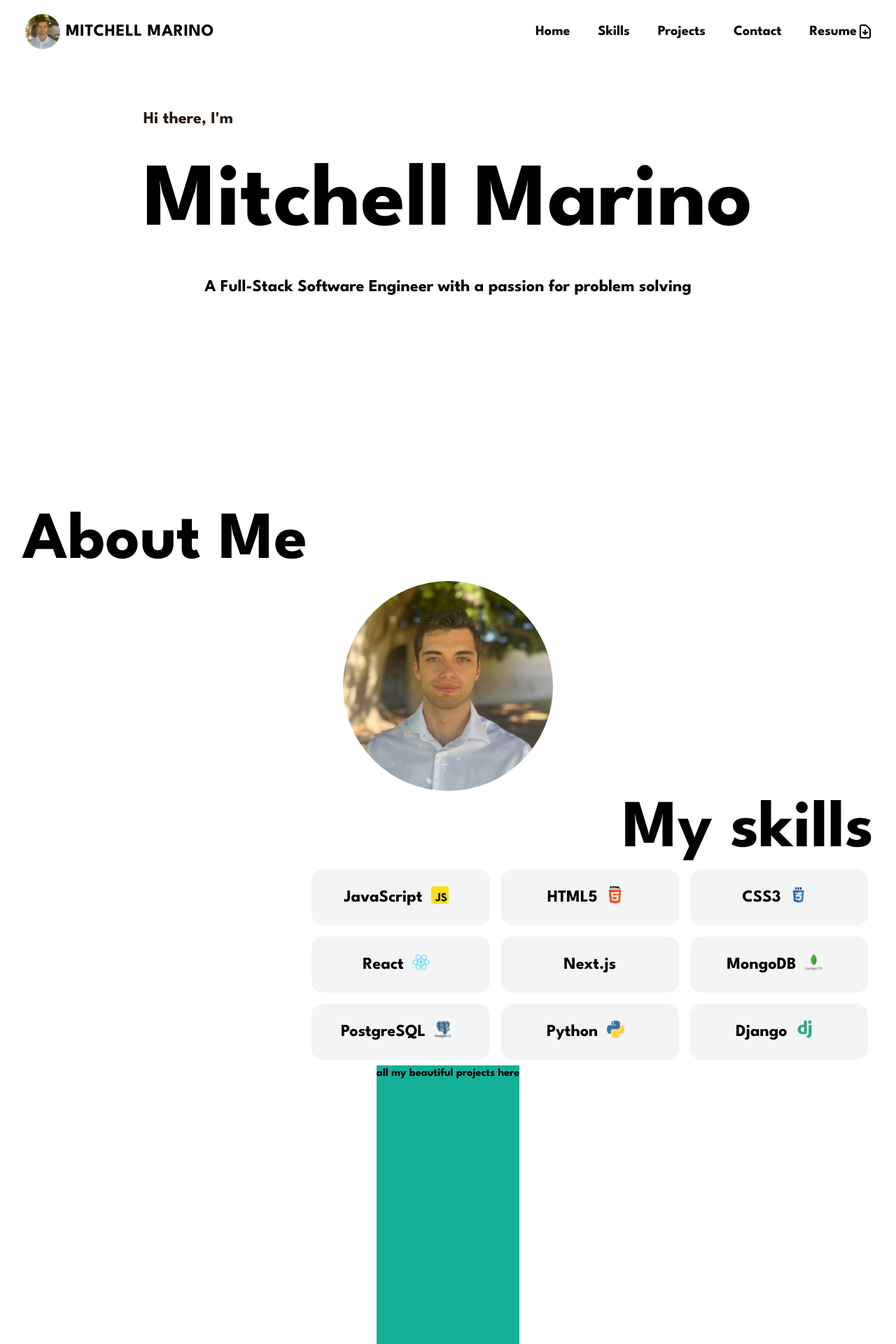
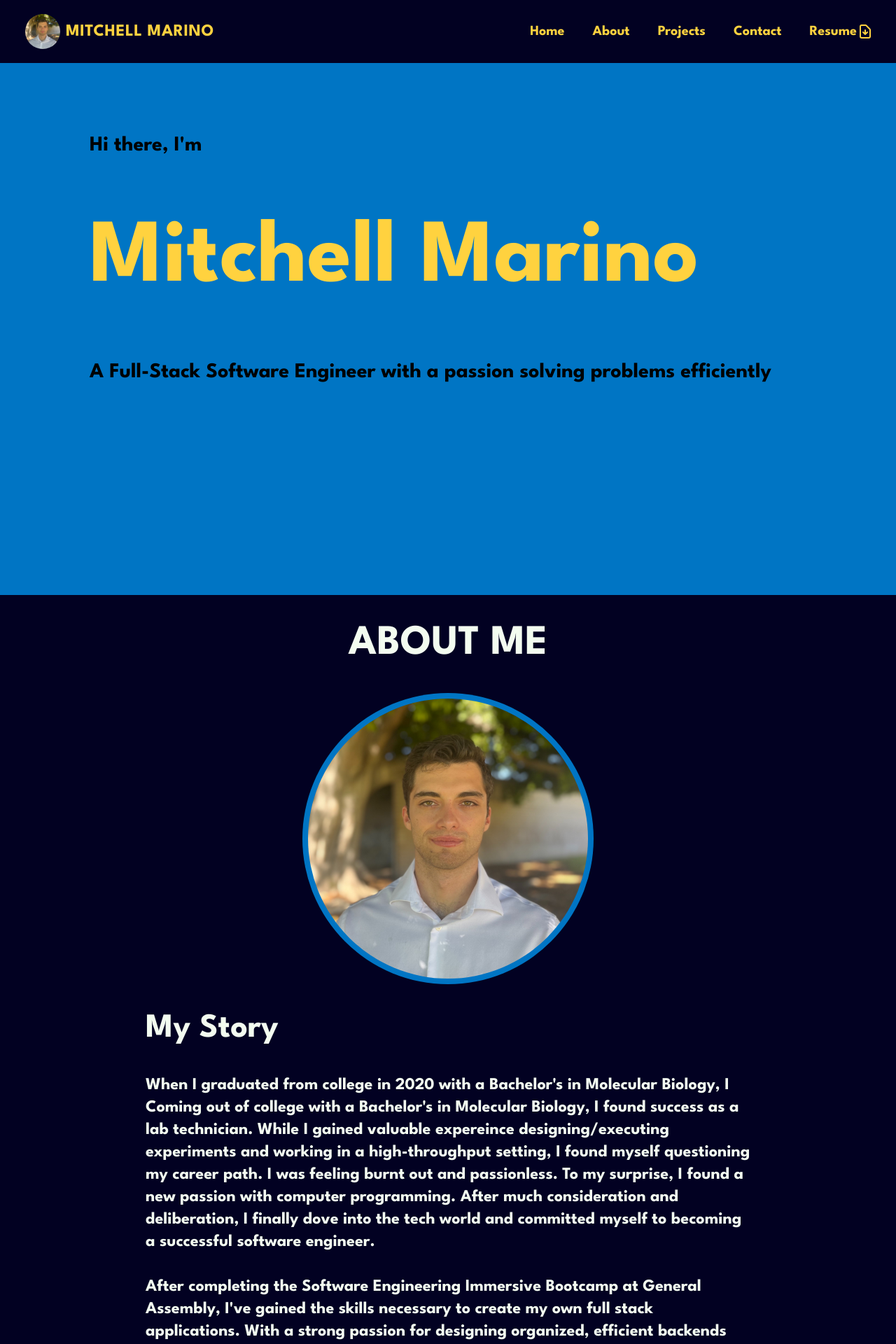
Before and after one commit to mitchdmarino/portfolio, a Next.js app: page / in a window 1280 px wide. Shown: the top 1920 px of the page at 70% size. Built offline with nearby package versions, Linux system fonts and the light colour scheme.

Commit message:
projects skeleton built

```diff
--- a/components/navbar.jsx
+++ b/components/navbar.jsx
@@ -12,7 +12,7 @@ export default function Navbar() {
 
   return (
     <>
-      <nav className='flex items-center flex-wrap p-3 text-xl'>
+      <nav className='flex items-center flex-wrap p-3 text-xl bg-[#020122]'>
         <Link href='/'>
           <a className='inline-flex items-center p-2 mx-4 '>
           <Image
@@ -27,13 +27,13 @@ export default function Navbar() {
                   border-radius: 50%;
                 }
               `}</style>
-            <span className='text-2xl ml-2 text-black font-bold uppercase tracking-wide'>
+            <span className='text-2xl ml-2 text-[#FFD23F] font-bold uppercase tracking-wide'>
               Mitchell Marino
             </span>
           </a>
         </Link>
         <button
-          className=' inline-flex p-3  rounded lg:hidden text-black ml-auto hover:text-[#2F4858] outline-none'
+          className=' inline-flex p-3  rounded lg:hidden text-[#FFD23F] ml-auto hover:text-[#F3FCF0] outline-none'
           onClick={handleClick}
         >
           <svg
@@ -42,7 +42,7 @@ export default function Navbar() {
             stroke='currentColor'
             viewBox='0 0 24 24'
             xmlns='http://www.w3.org/2000/svg'
-          >
+          >3
             <path
               strokeLinecap='round'
               strokeLinejoin='round'
@@ -58,27 +58,28 @@ export default function Navbar() {
         >
           <div className='lg:inline-flex lg:flex-row lg:ml-auto lg:w-auto w-full lg:items-center items-start flex flex-col lg:h-auto'>
             <Link href='/'>
-              <a className='lg:inline-flex lg:w-auto w-full px-3 py-2 rounded text-black px-5 font-bold items-center justify-center  hover:text-[#2F4858] '>
+              <a className='lg:inline-flex lg:w-auto w-full px-3 py-2 rounded text-[#FFD23F] px-5 font-bold items-center justify-center  hover:text-[#F3FCF0] '>
                 Home
               </a>
             </Link>
-            <Link href='#skills'>
-              <a className='lg:inline-flex lg:w-auto w-full px-3 py-2 rounded text-black px-5 font-bold items-center justify-center  hover:text-[#2F4858]'>
-                Skills
+            <Link href='#about'>
+              <a className='lg:inline-flex lg:w-auto w-full px-3 py-2 rounded text-[#FFD23F] px-5 font-bold items-center justify-center  hover:text-[#F3FCF0] '>
+                About
               </a>
             </Link>
+
             <Link href='#projects'>
-              <a className='lg:inline-flex lg:w-auto w-full px-3 py-2 rounded text-black px-5 font-bold items-center justify-center  hover:text-[#2F4858]'>
+              <a className='lg:inline-flex lg:w-auto w-full px-3 py-2 rounded text-[#FFD23F] px-5 font-bold items-center justify-center  hover:text-[#F3FCF0]'>
                 Projects
               </a>
             </Link>
             <Link href='#contact'>
-              <a className='lg:inline-flex lg:w-auto w-full px-3 py-2 rounded text-black px-5 font-bold items-center justify-center  hover:text-[#2F4858]'>
+              <a className='lg:inline-flex lg:w-auto w-full px-3 py-2 rounded text-[#FFD23F] px-5 font-bold items-center justify-center  hover:text-[#F3FCF0]'>
                 Contact
               </a>
             </Link>
             <Link href='/'>
-              <a className='lg:inline-flex lg:w-auto w-full px-3 py-2 rounded text-black px-5 font-bold items-center justify-center  hover:text-[#2F4858]'>
+              <a className='lg:inline-flex lg:w-auto w-full px-3 py-2 rounded text-[#FFD23F] px-5 font-bold items-center justify-center  hover:text-[#F3FCF0]'>
                 Resume
                 <svg xmlns="http://www.w3.org/2000/svg" className="h-6 w-6" fill="none" viewBox="0 0 24 24" stroke="currentColor" strokeWidth={2}>
                   <path strokeLinecap="round" strokeLinejoin="round" d="M12 10v6m0 0l-3-3m3 3l3-3m2 8H7a2 2 0 01-2-2V5a2 2 0 012-2h5.586a1 1 0 01.707.293l5.414 5.414a1 1 0 01.293.707V19a2 2 0 01-2 2z" />
--- a/components/projects.jsx
+++ b/components/projects.jsx
@@ -4,21 +4,60 @@ export default function Projects() {
         {
             name: 'Stratego',
             description: 'A mock of the classic board game Stratego',
-            tools: 'JavaScript, HTML5, CSS, Canvas',
-            image: ''
+            tools: ['JavaScript', 'HTML5', 'CSS', 'Canvas'],
+            image: 'placeholder',
+            github: '',
+            deployed: ''
         },
         {
             name: 'Simplifry',
-            description: '',
-            tools: '',
-            image: ''
+            description: 'Recipe App',
+            tools: ['placeholder','Express', 'Node'],
+            image: 'placeholder',
+            github: '',
+            deployed: ''
+        },
+        {
+            name: 'Simplifry',
+            description: 'Recipe App',
+            tools: ['placeholder','Express', 'Node'],
+            image: 'placeholder',
+            github: '',
+            deployed: ''
         }
 
     ]
 
+    const projCards = projects.map(project => {
+        return (
+            <div className="max-w-sm rounded-2xl overflow-hidden shadow-lg bg-[#F3FCF0] m-10 w-[400px]">
+                <img className="w-full" src={project.image} alt={project.description}/>
+                <div className="px-6 py-4">
+                    <div className="font-bold text-xl mb-2">{project.name}</div>
+                    <p className="text-gray-700 text-base">
+                    {project.description}
+                    </p>
+                    <a href={project.github}>Github</a><br></br>
+                    <a href={project.deployed}>Deployed Link</a>
+                </div>
+                <div className="px-6 pt-4 pb-2">
+
+                    {project.tools.map(tool => {
+                        return (
+                            <span className="inline-block bg-gray-200 rounded-full px-3 py-1 text-sm font-semibold text-gray-700 mr-2 mb-2">{tool}</span>
+                        )
+                    })}
+                </div>
+            </div>
+        )
+    })
+
     return (
-        <div>
-            <h1>all my beautiful projects here</h1>
+        <div className="p-10">
+            <h1 className="text-5xl">MY PROJECTS</h1>
+            <div className="flex flex-wrap w-4/5 mx-auto justify-center">
+                {projCards}
+            </div>
         </div>
     )
 }
--- a/components/skills.jsx
+++ b/components/skills.jsx
@@ -41,11 +41,11 @@ export default function Skills() {
     ]
     return (
         <>
-        <h2 className='text-8xl text-right'>My skills</h2>
-           <div className="grid sm:grid-cols-2 md:grid-cols-3 w-2/3 float-right">
+        <h2 className='text-5xl text-center'>My skills</h2>
+           <div className="grid sm:grid-cols-2 md:grid-cols-3 w-2/3 mx-auto">
                 {skills.map((skill, index) => {
                     return (
-                        <div key={`skill-${index}`}className="flex text-2xl bg-gray-100 m-2 p-6 rounded-2xl justify-center hover:bg-gray-200">
+                        <div key={`skill-${index}`}className="flex text-2xl text-[#020122] bg-[#EE4266] m-4 p-6 rounded-2xl justify-center hover:text-[#F3FCF0]">
                             <p>{skill.name}</p>
                             {skill.icon ?
 
--- a/pages/index.js
+++ b/pages/index.js
@@ -9,34 +9,35 @@ import Projects from '../components/projects'
 
 export default function Home() {
   return (
-    <div className={styles.container}>
+    <div >
       <Head>
         <title>Mitchell Marino</title>
         <meta name="description" content="Mitchell Marino Portfolio" />
         {/* put title icon here as link */}
       </Head>
 
-      <main className={styles.main}>
+      <main>
 
         {/* HOME SECTION */}
-        <section id='home' className='pb-[300px]'>
-          <div className='w-full'>
-            <p className='text-2xl text-[#28190E] text-left'>Hi there, I'm </p>
-            <h1 className='text-7xl md:text-8xl lg:text-9xl mt-10'>Mitchell Marino</h1>
-            <p className='text-2xl text-center mt-10'>A Full-Stack Software Engineer with a passion for problem solving</p>
+        <section id='home' className='pb-[300px] bg-[#0075C4]  pt-[100px] '>
+          <div className='w-full text-black pl-[10%]'>
+            <p className='text-3xl  text-left mx-auto font-light '>Hi there, I'm </p>
+            <h1 className='text-7xl text-[#FFD23F] md:text-8xl lg:text-9xl mt-20 mb-20 text-left'>Mitchell Marino</h1>
+            <p className='text-3xl text-left mt-10 '>A Full-Stack Software Engineer with a passion solving problems efficiently</p>
           </div>
         </section>
 
         {/* ABOUT SECTION */}
-        <div id='about'className='w-full'>
-          <h1 className='text-8xl text-left'>About Me</h1>
-          <div className='bg-[#] profile h-[316px] w-[316px] pt-[8px] pl-[8px] mx-auto'>
+        <div id='about'className='w-full bg-[#020122] text-[#F3FCF0] p-10 md:px-32'>
+          <h1 className='text-6xl text-center pb-10'>ABOUT ME</h1>
+          <div className='flex flex-col justify-center'>
+            <div className='bg-[#0075C4] profile h-[416px] w-[416px] pt-[8px] pl-[8px] mx-auto  '>
               <Image
                   className='profile'
                   src='/linkedinprofilepic.jpg'
                   alt='Mitchell Marino Profile Picture'
-                height={300}
-                width={300}
+                  height={400}
+                  width={400}
                 />
                 <style jsx>{`
                   .profile {
@@ -44,16 +45,31 @@ export default function Home() {
                   }
                 `}</style>
             </div>
+            <div className='w-full  '>
+              <h3 className='text-5xl py-10 lg:px-20'>My Story</h3>
+              <p className='text-2xl lg:px-20'>When I graduated from college in 2020 with a Bachelor's in Molecular Biology, I
+                Coming out of college with a Bachelor's in Molecular Biology, I found success as a lab technician. While I gained valuable expereince designing/executing experiments and working in a high-throughput setting, I found myself questioning my career path.
+                I was feeling burnt out and passionless. To my surprise, I found a new passion with computer programming. After much consideration and deliberation, I finally
+                dove into the tech world and committed myself to becoming a successful software engineer.
+                <br></br>
+                <br></br>
+                After completing the Software Engineering Immersive Bootcamp at General Assembly, I've gained the skills necessary
+                to create my own full stack applications. With a strong passion for designing organized, efficient backends and intuitive, interactive frontends, I aim to
+                help companies deploy websites that enhance the user experience.
+
+              </p>
+            </div>
+          </div>
         </div>
 
-        {/* SKILLS SECTION */}
-        <div id='skills' className='w-full'>
+
+        <div className='w-full bg-[#020122] text-[#F3FCF0] pb-10'>
           <Skills />
         </div>
 
         {/* PROJECTS SECTION */}
 
-        <section id='projects' className=' bg-[#15B097] h-[500px]'>
+        <section id='projects' className=' bg-[#0075C4] '>
           <Projects />
         </section>
 
```
Lines whose indentation alone changed are shown as unchanged.
